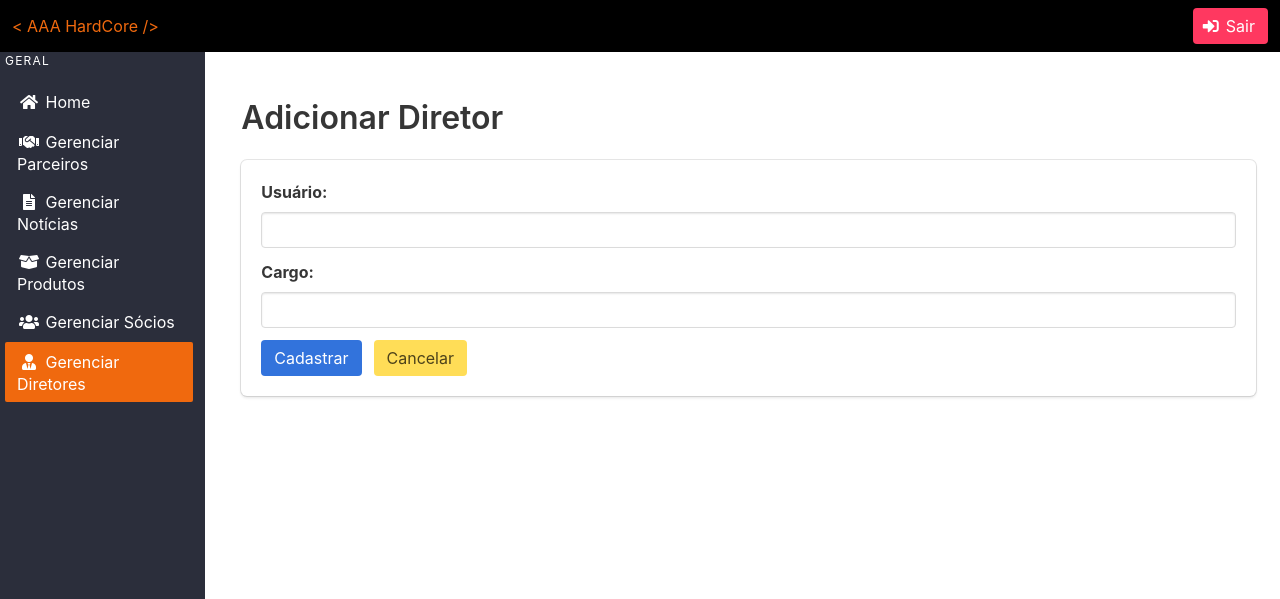
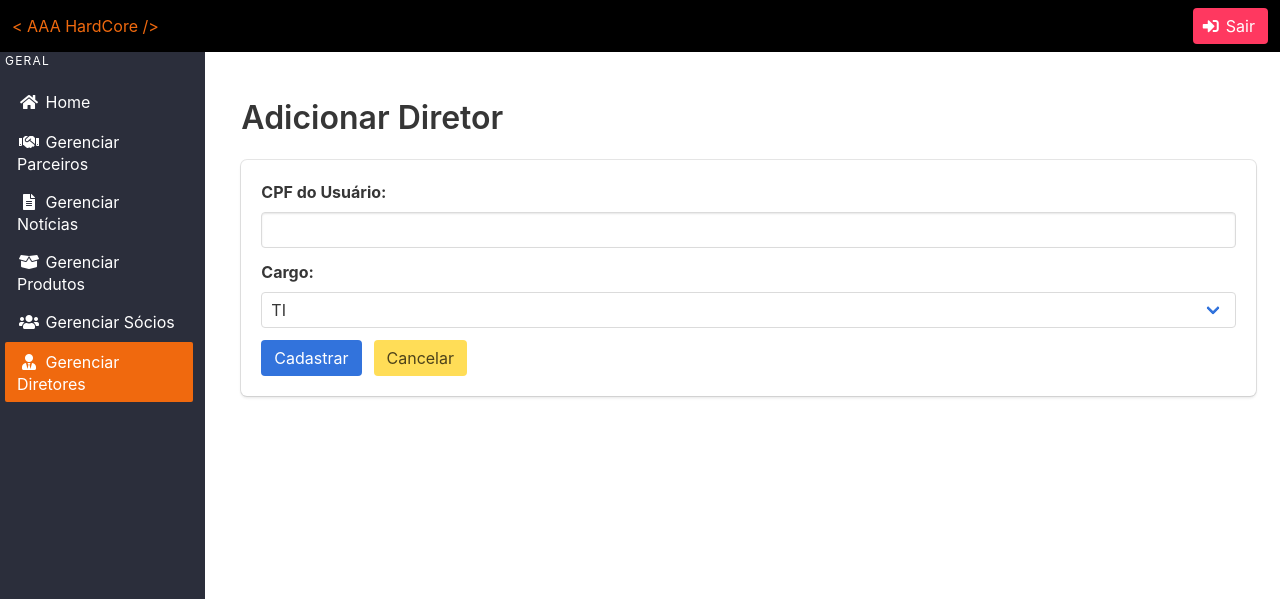
Before and after one commit to lucasousa/aaa-hardcore, a Django app: page /director/add/ in a window 1280 px wide. Shown: the top 599 px of the page. Run offline with Django 3.2, Linux system fonts and the light colour scheme; the visitor is signed in with stand-in values (Sample User, id 1); data comes from the database, SQL or seed files in the repository; some libraries are stand-ins or nearby versions.

Commit message:
melhorando select de cargo de diretor

```diff
--- a/director/templates/director/add.html
+++ b/director/templates/director/add.html
@@ -18,7 +18,7 @@
             <form action="" method="post" enctype="multipart/form-data">
             {% csrf_token %}
               <div class="field">
-                <label class="label">Usuário:</label>
+                <label class="label">CPF do Usuário:</label>
                 <div class="control">
                   <input class="input" type="text" name="user" onkeypress="buscar(this)" required>
                 </div>
@@ -27,7 +27,19 @@
               <div class="field">
                 <label class="label">Cargo:</label>
                 <div class="control">
-                  <input class="input" type="text" name="office">
+                  <div class="select is-fullwidth">
+                    <select name="office" required>
+                      <option selected value="TI">TI</option>
+                      <option value="Presidente">Presidente</option>
+                      <option value="Vice Presidente">Vice Presidente</option>
+                      <option value="Secretária">Secretária</option>
+                      <option value="Diretor de Esportes">Diretor de Esportes</option>
+                      <option value="Diretor De E-Sports">História</option>
+                      <option value="Diretor Financeiro">Diretor Financeiro</option>
+                      <option value="Diretor de Eventos">Diretor de Eventos</option>
+                      <option value="Diretor de Marketing">Diretor de Marketing</option>
+                    </select>
+                  </div>
                 </div>
               </div>
 
```
